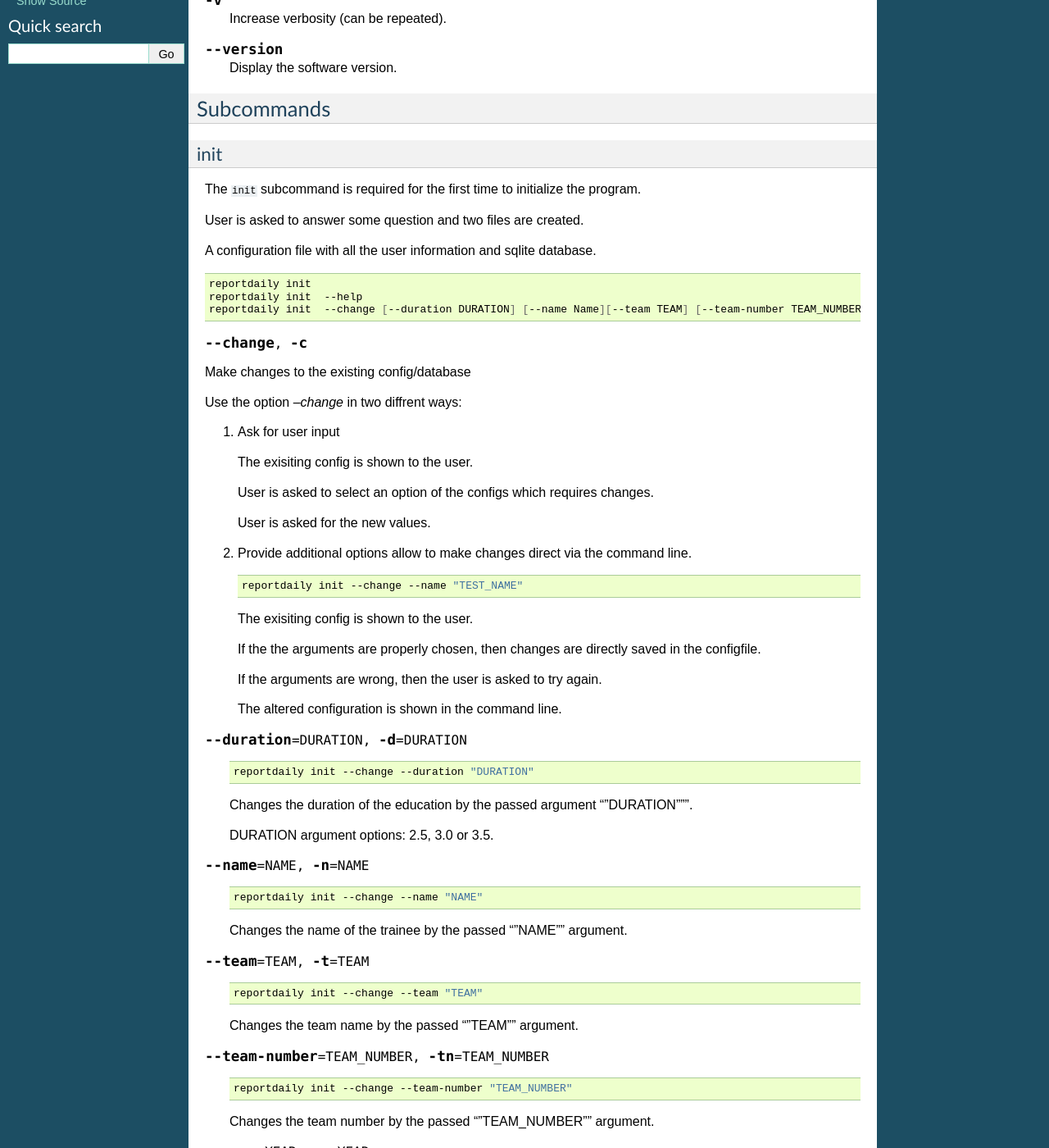
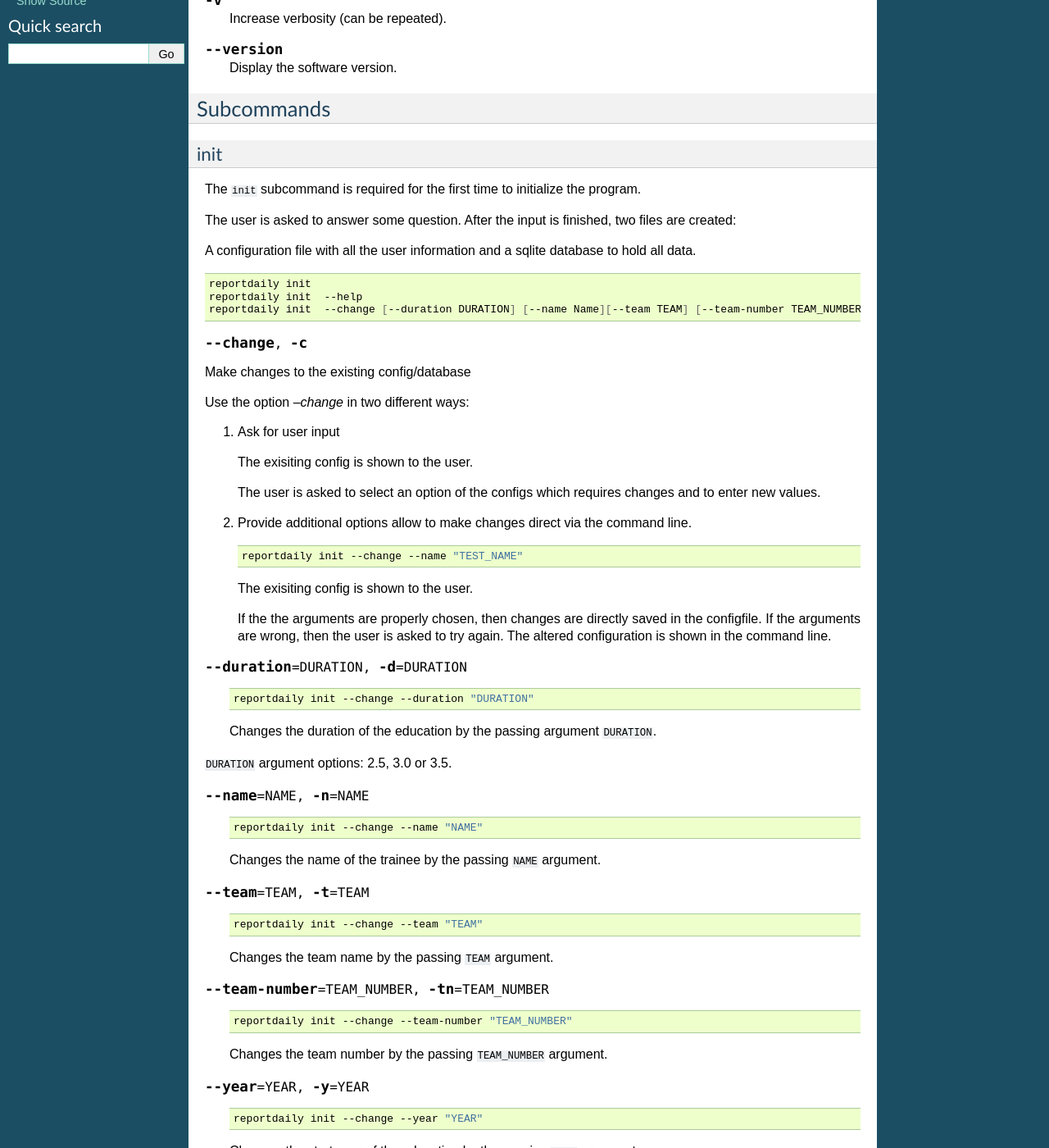
Before and after one commit to EMaksy/reportdaily, a Sphinx documentation site: the page built from docs/reportdaily.rst, in a window 1280 px wide and 1400 px high, scrolled down 434 px. Shown: the whole window at 82% size. Built offline with Sphinx 7.4.7, drawn with Linux system fonts in a browser that asks for light colours; some of the changed text lies outside the part shown.

Commit message:
Format the docs and correct typos (fix #42)

```diff
--- a/docs/reportdaily.rst
+++ b/docs/reportdaily.rst
@@ -50,9 +50,9 @@ init
 
 The ``init`` subcommand is required for the first time to initialize the program.
 
-User is asked to answer some question and two files are created.
+The user is asked to answer some question. After the input is finished, two files are created:
 
-A configuration file with all the user information and sqlite database.
+A configuration file with all the user information and a sqlite database to hold all data.
 
 
 .. code-block:: bash
@@ -65,7 +65,7 @@ A configuration file with all the user information and sqlite database.
 
 Make changes to the existing config/database
 
-Use the option  `--change` in two diffrent  ways:
+Use the option  `--change` in two different  ways:
 
 
 1. Ask for user input
@@ -75,23 +75,19 @@ Use the option  `--change` in two diffrent  ways:
 
    The exisiting config is shown to the user.
 
-   User is asked to select an option of the configs which requires changes.
-
-   User is asked for the new values.
+   The user is asked to select an option of the configs which requires changes and to enter new values.
 
 2. Provide additional options allow to make changes direct via the command line.
 
 
-   .. code-block:: bash
+   .. code:: bash
 
       reportdaily init --change --name "TEST_NAME"
 
    The exisiting config is shown to the user.
 
    If the the arguments are properly chosen, then changes are directly saved in the configfile.
-
    If the arguments are wrong, then the user is asked to try again.
-
    The altered configuration is shown in the command line.
 
 
@@ -99,47 +95,47 @@ Use the option  `--change` in two diffrent  ways:
 
 
 
-   .. code-block:: bash
+   .. code:: bash
 
       reportdaily init --change --duration "DURATION"
 
-   Changes the duration of the education by the passed argument  ""DURATION""".
+   Changes the duration of the education by the passing argument  ``DURATION``.
 
-   DURATION argument options: 2.5, 3.0 or 3.5.
+``DURATION`` argument options: 2.5, 3.0 or 3.5.
 
 .. option:: --name=NAME, -n=NAME
 
-   .. code-block:: bash
+   .. code:: bash
 
       reportdaily init --change --name "NAME"
 
-   Changes the name of the trainee  by the passed ""NAME"" argument.
+   Changes the name of the trainee by the passing ``NAME`` argument.
 
 
 .. option:: --team=TEAM, -t=TEAM
 
-   .. code-block:: bash
+   .. code:: bash
 
       reportdaily init --change --team "TEAM"
 
-   Changes the team name by the passed ""TEAM"" argument.
+   Changes the team name by the passing ``TEAM`` argument.
 
 .. option:: --team-number=TEAM_NUMBER, -tn=TEAM_NUMBER
 
-   .. code-block:: bash
+   .. code:: bash
 
       reportdaily init --change --team-number "TEAM_NUMBER"
 
-   Changes the team number by the passed ""TEAM_NUMBER"" argument.
+   Changes the team number by the passing ``TEAM_NUMBER`` argument.
 
 
 .. option:: --year=YEAR, -y=YEAR
 
-   .. code-block:: bash
+   .. code:: bash
 
       reportdaily init --change --year "YEAR"
 
-   Changes the start year of the education  by the passed ""YEAR"" argument.
+   Changes the start year of the education by the passing ``YEAR`` argument.
 
 
 new
```
Also changed, not shown: other parts of docs/reportdaily.rst (+2 -8 lines).
